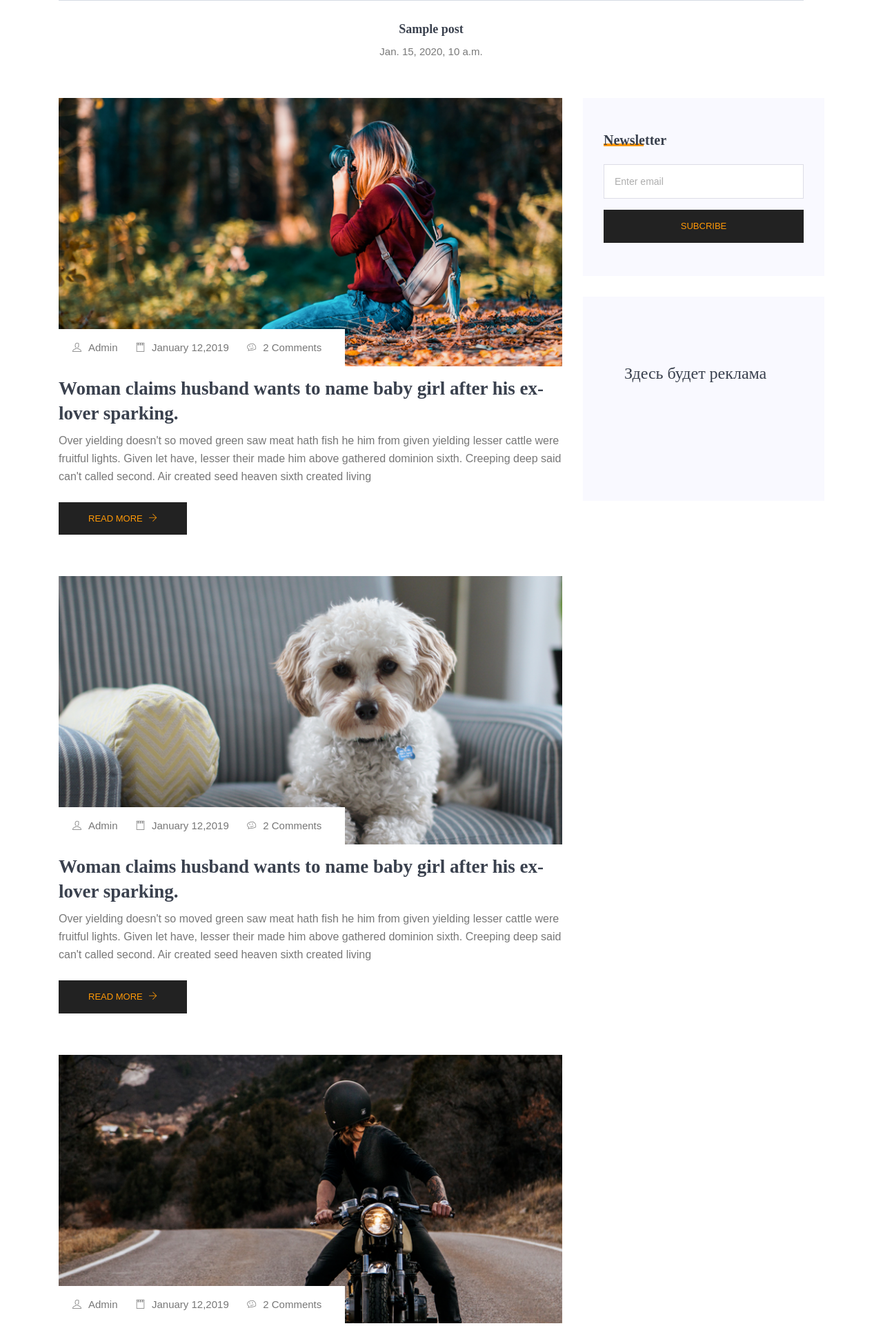
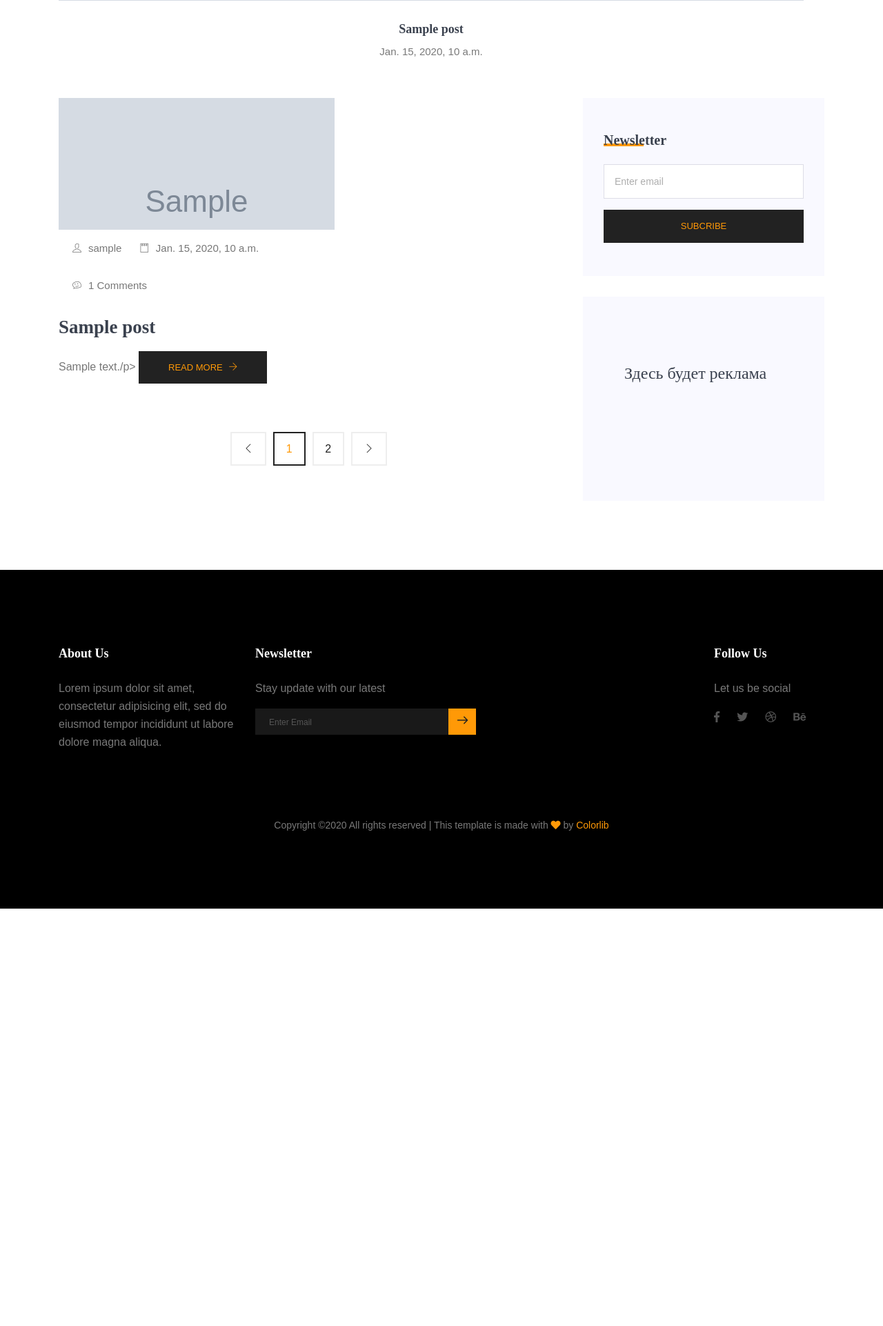
Before and after one commit to ntk-andr/devman-sensive-blog-templates, a Django app: page / in a window 1280 px wide. Shown: the part 1473-3395 px from the top of the page at 69% size. After the commit the page ends 2790 px from the top, so only its background shows below. Run offline with Django 3.2, Linux system fonts and the light colour scheme; tables that the repository leaves empty hold one stand-in row (values such as "Sample post"); grey boxes marked "Sample" are stand-in pictures; parts of the project's set-up code (start-up, migrations or seed data) failed here and were passed over; some libraries are stand-ins or nearby versions.

Commit message:
Render posts on index page

```diff
--- a/templates/index.html
+++ b/templates/index.html
@@ -86,83 +86,23 @@
         <div class="container">
             <div class="row">
                 <div class="col-lg-8">
+                    {% for fresh_post in fresh_posts %}
                         <div class="single-recent-blog-post">
                             <div class="thumb">
-                            <img class="img-fluid" src="{% static 'img/blog/blog1.png' %}" alt="">
+                                <img class="img-fluid" src="{{ fresh_post.image_url }}" alt="{{ fresh_post.title }}">
                                 <ul class="thumb-info">
-                                <li><a href="#"><i class="ti-user"></i>Admin</a></li>
-                                <li><a href="#"><i class="ti-notepad"></i>January 12,2019</a></li>
-                                <li><a href="#"><i class="ti-themify-favicon"></i>2 Comments</a></li>
+                                    <li><a href="#"><i class="ti-user"></i>{{ fresh_post.author }}</a></li>
+                                    <li><a href="#"><i class="ti-notepad"></i>{{ fresh_post.published_at }}</a></li>
+                                    <li><a href="#"><i class="ti-themify-favicon"></i>{{ fresh_post.comments_amount }} Comments</a></li>
                                 </ul>
                             </div>
                             <div class="details mt-20">
-                            <h3>Woman claims husband wants to name baby girl after his ex-lover sparking.</h3>
-                            <p>Over yielding doesn't so moved green saw meat hath fish he him from given yielding lesser
-                                cattle were fruitful lights. Given let have, lesser their made him above gathered
-                                dominion sixth. Creeping deep said can't called second. Air created seed heaven sixth
-                                created living</p>
+                                <h3>{{ fresh_post.title }}</h3>
+                                <p>{{ fresh_post.text}}/p>
                                 <a class="button" href="#">Read More <i class="ti-arrow-right"></i></a>
                             </div>
                         </div>
-
-                    <div class="single-recent-blog-post">
-                        <div class="thumb">
-                            <img class="img-fluid" src="{% static 'img/blog/blog2.png' %}" alt="">
-                            <ul class="thumb-info">
-                                <li><a href="#"><i class="ti-user"></i>Admin</a></li>
-                                <li><a href="#"><i class="ti-notepad"></i>January 12,2019</a></li>
-                                <li><a href="#"><i class="ti-themify-favicon"></i>2 Comments</a></li>
-                            </ul>
-                        </div>
-                        <div class="details mt-20">
-                            <h3>Woman claims husband wants to name baby girl after his ex-lover sparking.</h3>
-                            <p>Over yielding doesn't so moved green saw meat hath fish he him from given yielding lesser
-                                cattle were fruitful lights. Given let have, lesser their made him above gathered
-                                dominion sixth. Creeping deep said can't called second. Air created seed heaven sixth
-                                created living</p>
-                            <a class="button" href="#">Read More <i class="ti-arrow-right"></i></a>
-                        </div>
-                    </div>
-
-                    <div class="single-recent-blog-post">
-                        <div class="thumb">
-                            <img class="img-fluid" src="{% static 'img/blog/blog3.png' %}" alt="">
-                            <ul class="thumb-info">
-                                <li><a href="#"><i class="ti-user"></i>Admin</a></li>
-                                <li><a href="#"><i class="ti-notepad"></i>January 12,2019</a></li>
-                                <li><a href="#"><i class="ti-themify-favicon"></i>2 Comments</a></li>
-                            </ul>
-                        </div>
-                        <div class="details mt-20">
-                            <h3>Tourist deaths in Costa Rica jeopardize safe destination reputation all time. </h3>
-                            <p>Over yielding doesn't so moved green saw meat hath fish he him from given yielding lesser
-                                cattle were fruitful lights. Given let have, lesser their made him above gathered
-                                dominion sixth. Creeping deep said can't called second. Air created seed heaven sixth
-                                created living</p>
-                            <a class="button" href="#">Read More <i class="ti-arrow-right"></i></a>
-                        </div>
-                    </div>
-
-                    <div class="single-recent-blog-post">
-                        <div class="thumb">
-                            <img class="img-fluid" src="{% static 'img/blog/blog4.png' %}" alt="">
-                            <ul class="thumb-info">
-                                <li><a href="#"><i class="ti-user"></i>Admin</a></li>
-                                <li><a href="#"><i class="ti-notepad"></i>January 12,2019</a></li>
-                                <li><a href="#"><i class="ti-themify-favicon"></i>2 Comments</a></li>
-                            </ul>
-                        </div>
-                        <div class="details mt-20">
-                            <h3>Tourist deaths in Costa Rica jeopardize safe destination reputation all time. </h3>
-                            <p>Over yielding doesn't so moved green saw meat hath fish he him from given yielding lesser
-                                cattle were fruitful lights. Given let have, lesser their made him above gathered
-                                dominion sixth. Creeping deep said can't called second. Air created seed heaven sixth
-                                created living</p>
-                            <a class="button" href="#">Read More <i class="ti-arrow-right"></i></a>
-                        </div>
-                    </div>
-
-
+                    {% endfor %}
                     <div class="row">
                         <div class="col-lg-12">
                             <nav class="blog-pagination justify-content-center d-flex">
```
Lines whose indentation alone changed are shown as unchanged.
